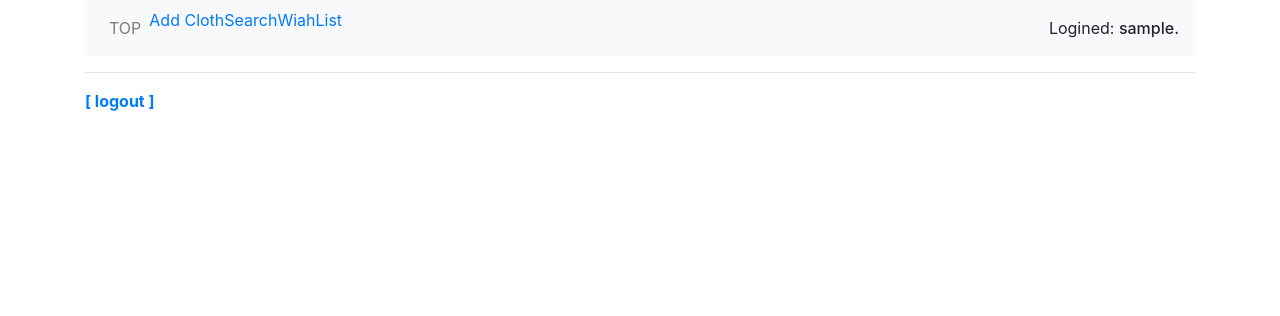
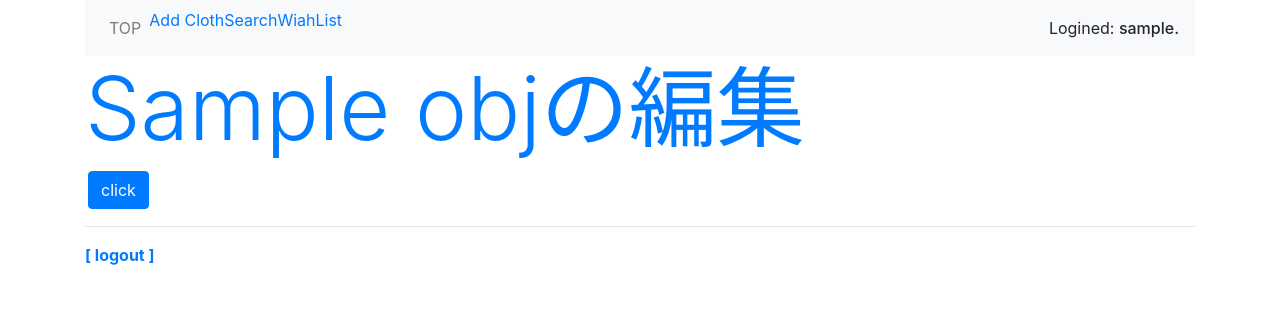
Before and after one commit to kimuson13/close-cloth, a Django app: template cloth_manage/clothes/templates/clothes/wishlist_edit.html in a window 1280 px wide. Shown: the top 316 px of the page. Run offline with Django 3.2, Linux system fonts and the light colour scheme; the template is opened without the code that fills it: most values are stand-ins (such as "Sample title", 1, 10 or a date in 2020); some libraries are stand-ins or nearby versions.

Commit message:
Update wishlist_edit.html

```diff
--- a/cloth_manage/clothes/templates/clothes/wishlist_edit.html
+++ b/cloth_manage/clothes/templates/clothes/wishlist_edit.html
@@ -3,7 +3,19 @@
 {% block title %}{{title}}{% endblock %}
 
 {% block header %}
+<h1 class="display-2 text-primary">{{obj.wanted_cloth_name}}の編集</h1>
 {% endblock %}
 
 {% block content %}
+<form action="{% url 'wishlist_edit' %}" method="POST">
+    {% csrf_token %}
+    <table>
+        {{ form.as_table }}
+        <tr>
+            <th><td>
+                <input type="submit" value="click" class="btn btn-primary w-auto">
+            </td></th>
+        </tr>
+    </table>
+</form>
 {% endblock %}
```
